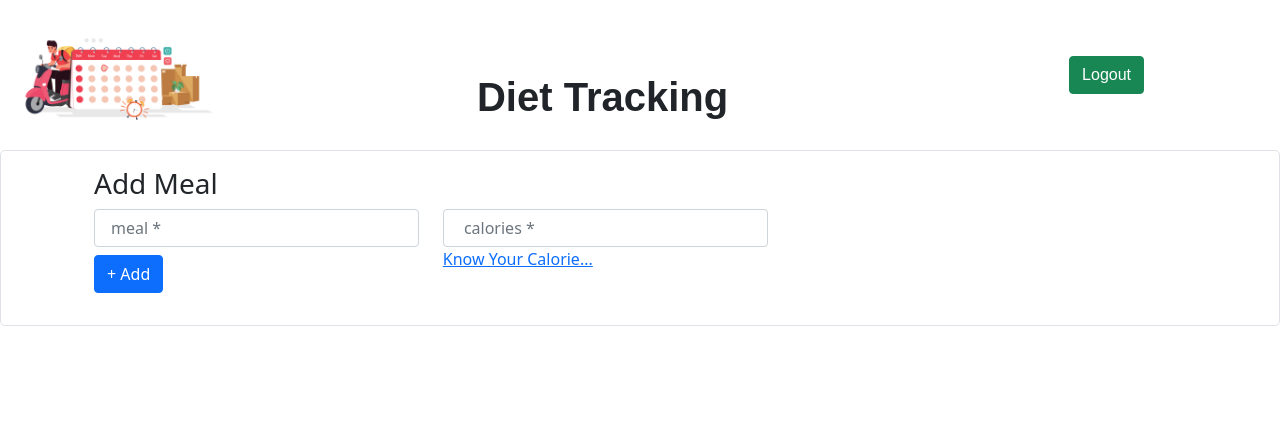
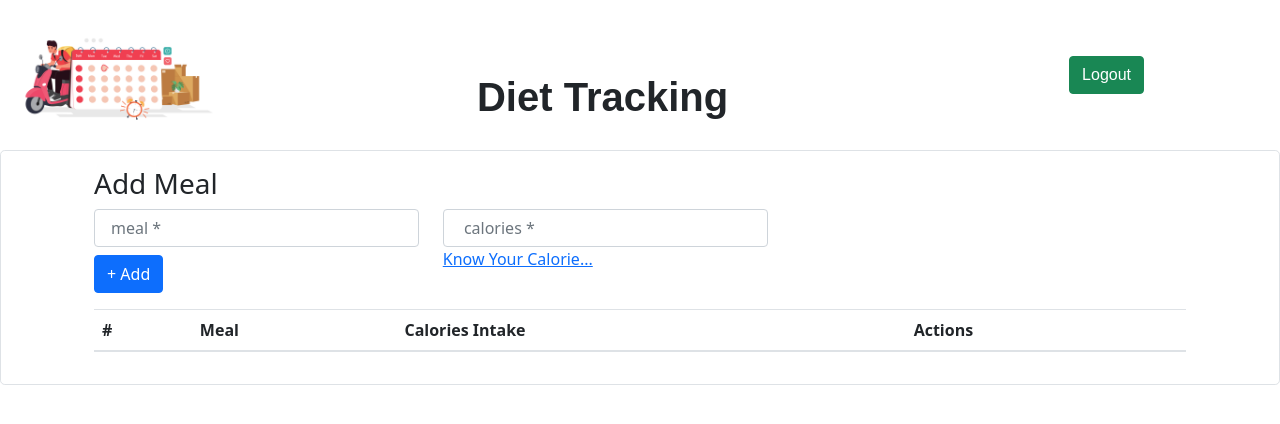
Before and after one commit to rishikasharma08/Life-Tracking-Frontend, an Angular app: page /diet in a window 1280 px wide. Shown: the top 424 px of the page. Built offline with nearby package versions, Linux system fonts and the light colour scheme.

Commit message:
file saved

```diff
--- a/src/app/routes/health-track/diet-track/diet-track.component.html
+++ b/src/app/routes/health-track/diet-track/diet-track.component.html
@@ -45,6 +45,7 @@
                                                     <a target="_blank"
                                                         href="https://www.webmd.com/diet/healthtool-food-calorie-counter">Know
                                                         Your Calorie...</a>
+                                                    </div>
                                                 </div>
                                             </div>
                                         </div>
@@ -53,8 +54,43 @@
                             </div>
                         </div>
                     </div>
+
+                    <table class="table table-striped table-hover">
+
+                        <thead>
+                            <tr>
+                                <th scope="col">#</th>
+                                <th scope="col">Meal</th>
+                                <th scope="col">Calories Intake</th>
+                                <th scope="col">Actions</th>
+                                  </tr>
+                                </thead>
+                                <!-- <tbody>
+                                  <tr>
+                                      <th scope="row">1</th>
+                                    <td>Rice</td>
+                                    <td>100</td>
+                                    <td>
+                                         <button class="btn btn-default"><i class="glyphicon glyphicon-pencil"></i> Edit</button> -->
+                                        <!-- <a href="#" class="secondary-content"><i class="fa fa-pencil"></i></a>
+
+                                        </td>
+                                </tr>
+                                <tr>
+                                    <th scope="row">2</th>
+                                    <td>Jacob</td>
+                                    <td>Thornton</td>
+                                    <td>@fat</td>
+                                </tr>
+                                  <tr>
+                                      <th scope="row">3</th>
+                                    <td colspan="2">Larry the Bird</td>
+                                    <td>@twitter</td>
+                                  </tr>
+                                </tbody> -->
+
+                          </table>
+                    </div>
+                </form>
                 </div>
             </div>
-        </form>
-    </div>
-</div>
--- a/src/app/routes/health-track/diet-track/diet-track.component.scss
+++ b/src/app/routes/health-track/diet-track/diet-track.component.scss
@@ -21,3 +21,20 @@ h1 {
     justify-content: center;
     align-items: center;
 }
+//edit button
+.form-submit-button {
+    background: #B9DFFF;
+    color: #fff;
+    border: 1px solid #eee;
+    border-radius: 20px;
+    box-shadow: 5px 5px 5px #eee;
+    text-shadow: none;
+    }
+    .form-submit-button:hover {
+    background: #016ABC;
+    color: #fff;
+    border: 1px solid #eee;
+    border-radius: 20px;
+    box-shadow: 5px 5px 5px #eee;
+    text-shadow: none;
+    }
```
Also changed, not shown: 1 other file (tests, documents, lock files or other folders).
